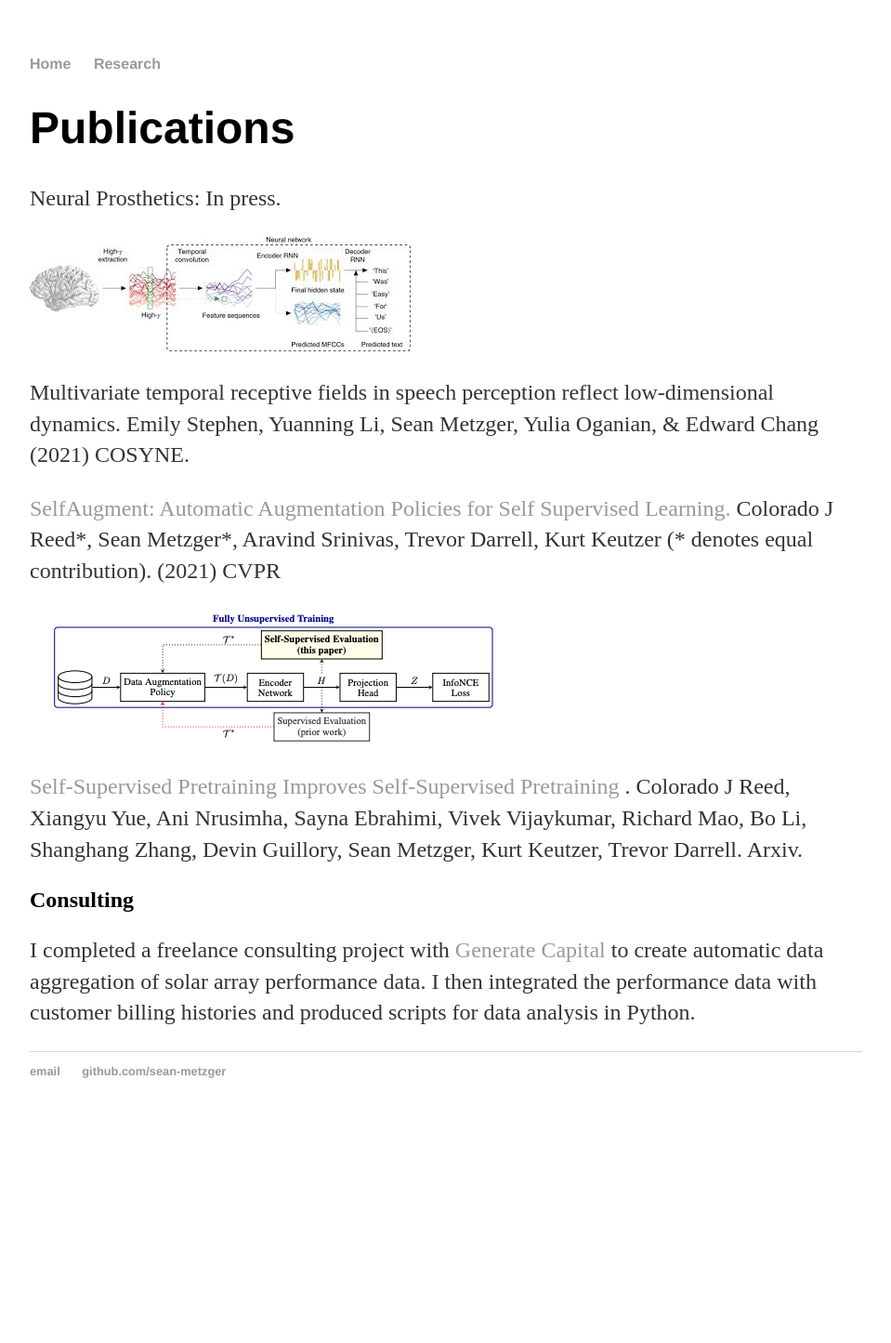
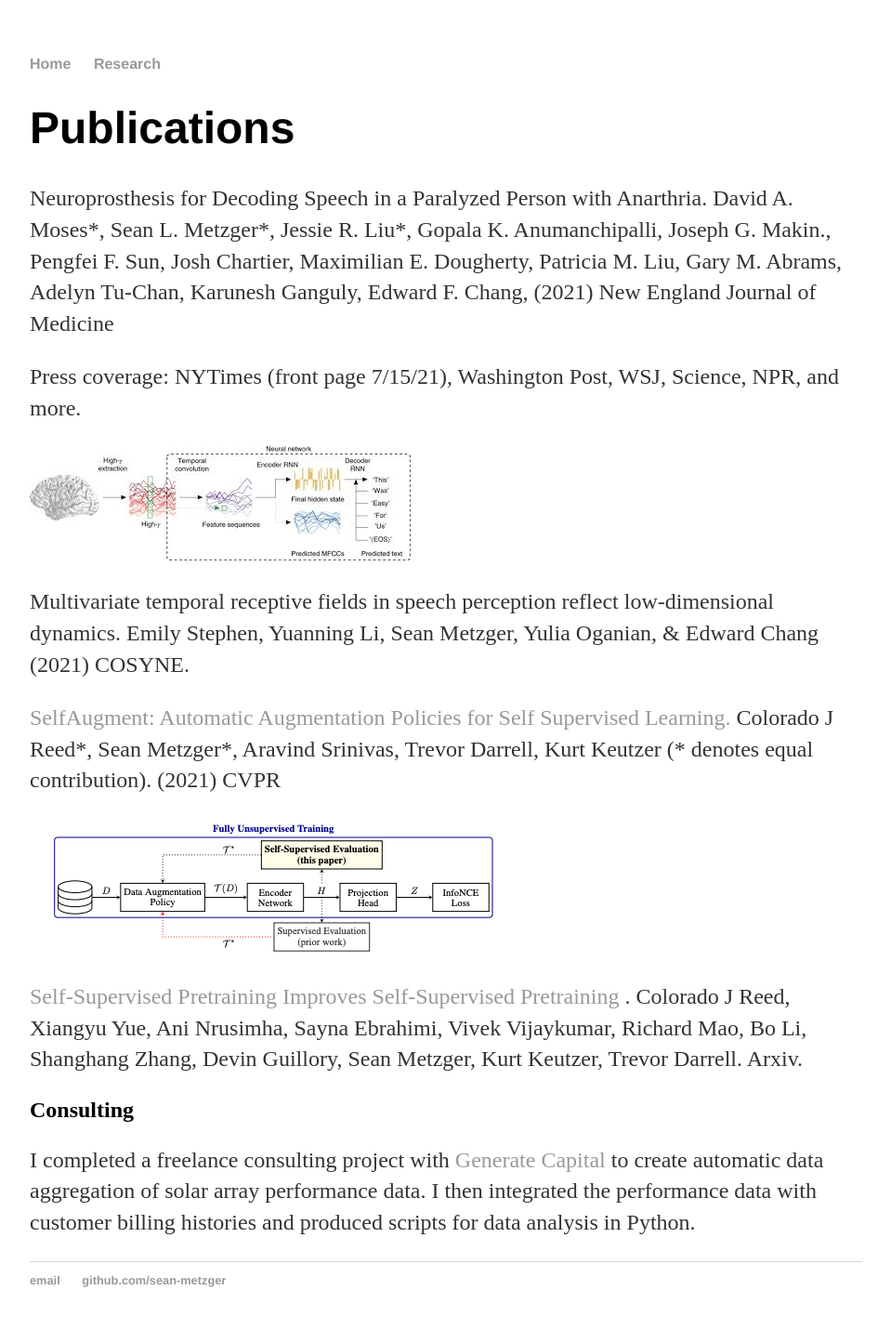
Before and after one commit to sean-metzger/sean-metzger.github.io, a Jekyll site: the page built from research/index.html, in a window 1280 px wide. Shown: the whole page at 93% size, without its empty margins (160-1119 px from the left). Built offline with Jekyll 4.4.1, drawn with Linux system fonts in a browser that asks for light colours; before the commit the page ends 1220 px from its top, so only the background shows below that.

Commit message:
Update index.html

```diff
--- a/research/index.html
+++ b/research/index.html
@@ -5,7 +5,8 @@ title: Research
 
 <div class="blurb">
 	<h1>Publications</h1>
-		<p> Neural Prosthetics: In press.</p>
+		<p> Neuroprosthesis for Decoding Speech in a Paralyzed Person with Anarthria. David A. Moses*, Sean L. Metzger*, Jessie R. Liu*, Gopala K. Anumanchipalli, Joseph G. Makin., Pengfei F. Sun, Josh Chartier, Maximilian E. Dougherty, Patricia M. Liu, Gary M. Abrams, Adelyn Tu-Chan, Karunesh Ganguly, Edward F. Chang,  (2021) New England Journal of Medicine</p>
+		<p> Press coverage: NYTimes (front page 7/15/21), Washington Post, WSJ, Science, NPR, and more. </p>
 		<img src="/images/joepaper.jpeg" alt="hi" class="inline"/>
 		<p> Multivariate temporal receptive fields in speech perception reflect low-dimensional dynamics. Emily Stephen, Yuanning Li, Sean Metzger, Yulia Oganian, & Edward Chang (2021) COSYNE.
 		<p> <a href="https://arxiv.org/pdf/2009.07724.pdf"> SelfAugment: Automatic Augmentation Policies for Self Supervised Learning. </a> Colorado J Reed*, Sean Metzger*, Aravind Srinivas, Trevor Darrell, Kurt Keutzer (* denotes equal contribution). (2021) CVPR </p>
```
